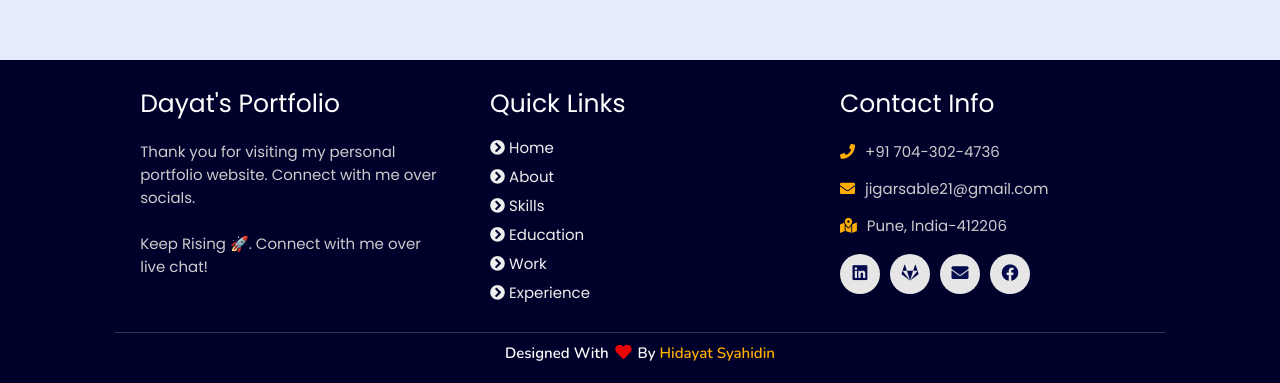
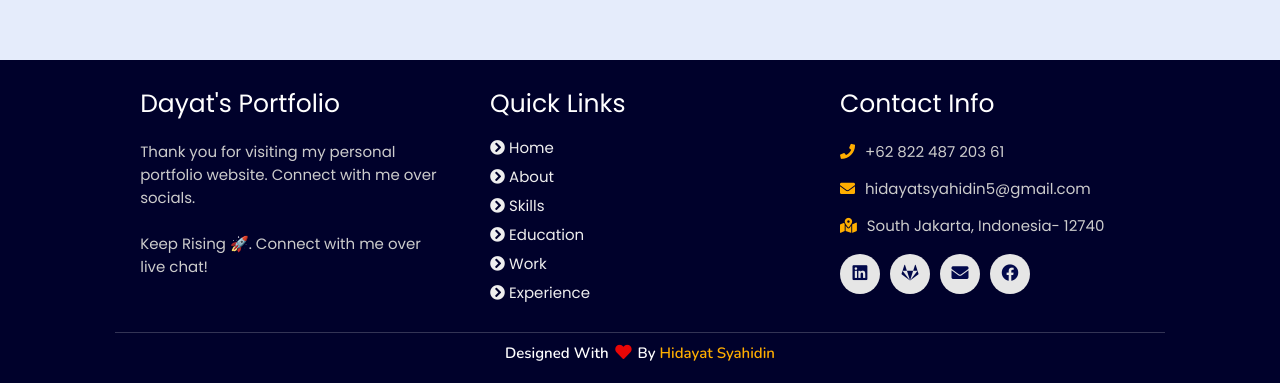
Before and after one commit to hidayatambo/hdayat_porto, a plain HTML site: page index.html in a window 1280 px wide. Shown: the part 5758-6141 px from the top of the page. Drawn offline with nearby package versions, Linux system fonts and the light colour scheme; animation ran at ten frames a second.

```diff
--- a/index.html
+++ b/index.html
@@ -352,9 +352,9 @@
 
       <div class="box">
           <h3>contact info</h3>
-          <p> <i class="fas fa-phone"></i>+91 704-302-4736</p>
-          <p> <i class="fas fa-envelope"></i>jigarsable21@gmail.com</p>
-          <p> <i class="fas fa-map-marked-alt"></i>Pune, India-412206</p>
+          <p> <i class="fas fa-phone"></i>+62 822 487 203 61</p>
+          <p> <i class="fas fa-envelope"></i>hidayatsyahidin5@gmail.com</p>
+          <p> <i class="fas fa-map-marked-alt"></i>South Jakarta, Indonesia- 12740</p>
           <div class="share">
 
               <a href="https://www.linkedin.com/in/hidayat-syahidin-ambo-077863185/" class="fab fa-linkedin" aria-label="LinkedIn" target="_blank"></a>
```
